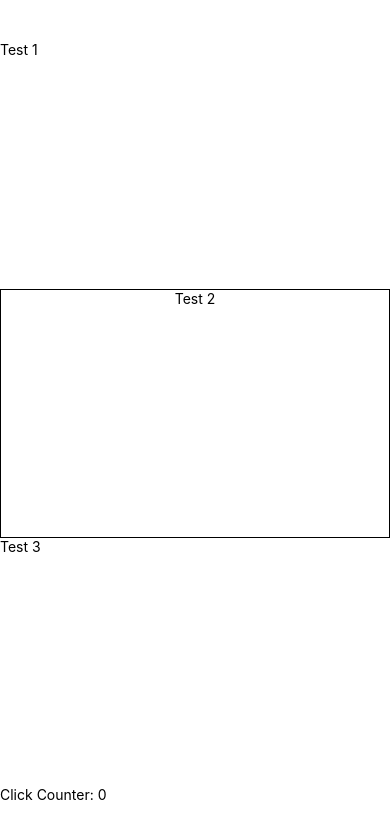
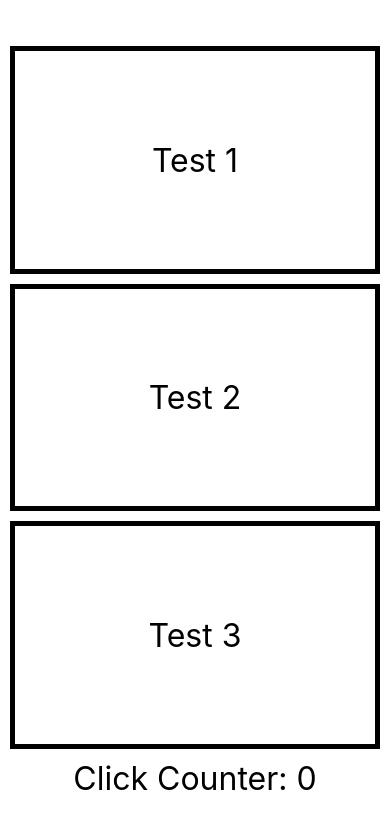
Before and after one commit to Staicy-S/react-native-introduction-solution, a React Native app: screen / in a window 390 px wide. Shown: the top 838 px of the page. Built offline with nearby package versions, Linux system fonts and the light colour scheme.

Commit message:
full exercise

```diff
--- a/App.js
+++ b/App.js
@@ -1,10 +1,9 @@
 import { StatusBar } from "expo-status-bar";
 import { useState } from "react";
-import { Pressable, StyleSheet, Text, Touchable, View } from "react-native";
+import { Pressable, StyleSheet, Text, View } from "react-native";
 
 export default function App() {
   console.log("Render App");
-  const [color, setColor] = useState("white");
   const [button1, setButton1] = useState("white");
   const [button2, setButton2] = useState("white");
   const [button3, setButton3] = useState("white");
@@ -19,45 +18,64 @@ export default function App() {
       setButton3("green");
     }
 
-    setClicksIndex(clicksIndex + 1);
+    setClicksIndex((prevCount) => prevCount + 1);
   }
 
   return (
     <View style={styles.container}>
       <Pressable
         onPress={() => {
+          console.log("First button is pressed");
           changeColor("red", 1);
+        }}
+        onPressIn={() => {
+          console.log("On Press In");
+        }}
+        onLongPress={() => {
+          console.log("On Long Press");
+        }}
+        onPressOut={() => {
+          console.log("On Press Out");
         }}
         style={{
           backgroundColor: button1,
           flex: 0.3,
+          borderWidth: 5,
+          borderColor: "black",
+          justifyContent: "center",
         }}
       >
-        <Text>Test 1</Text>
+        <Text style={styles.text}>Test 1</Text>
       </Pressable>
       <Pressable
         onPress={() => {
           changeColor("blue", 2);
         }}
-        style={{
-          backgroundColor: button2,
-          flex: 0.3,
-          border: "1px solid black",
-        }}
+        style={[
+          {
+            backgroundColor: button2,
+          },
+          styles.colorButtons,
+        ]}
       >
-        <Text style={styles.Text}>Test 2</Text>
+        <Text style={styles.text}>Test 2</Text>
       </Pressable>
       <Pressable
         onPress={() => {
           changeColor("green", 3);
         }}
-        style={{ backgroundColor: button3, flex: 0.3 }}
+        style={[
+          {
+            backgroundColor: button3,
+          },
+          styles.colorButtons,
+        ]}
       >
-        <Text>Test 3</Text>
+        <Text style={styles.text}>Test 3</Text>
       </Pressable>
       <StatusBar style="auto" />
       <View>
-        <Text>Click Counter: {clicksIndex}</Text>
+        <Text style={styles.text}>Click Counter: {clicksIndex}</Text>
       </View>
     </View>
   );
@@ -69,8 +87,17 @@ const styles = StyleSheet.create({
     backgroundColor: "white",
     alignItems: "stretch",
     justifyContent: "center",
+    gap: 10,
+    padding: 10,
   },
-  Text: {
+  colorButtons: {
+    flex: 0.3,
+    borderWidth: 5,
+    borderColor: "black",
+    justifyContent: "center",
+  },
+  text: {
     textAlign: "center",
+    fontSize: 32,
   },
 });
```
